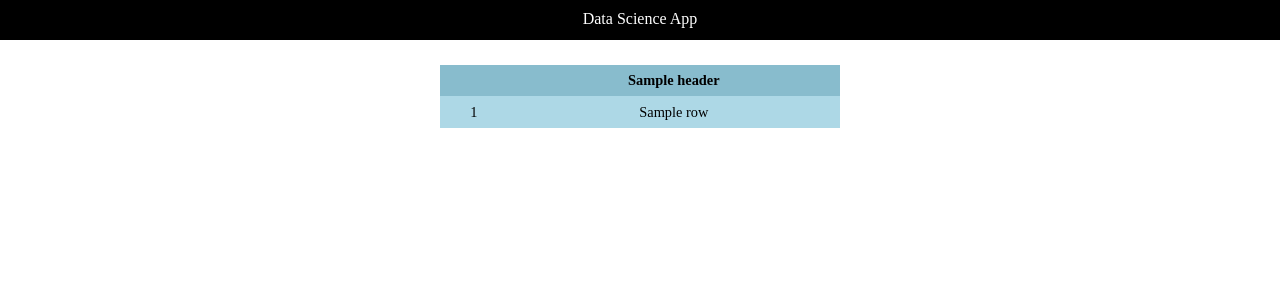
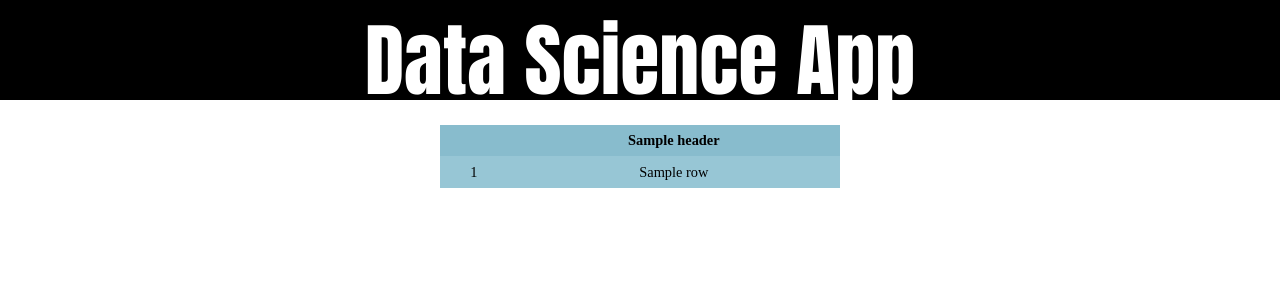
Before and after one commit to EricC1019/DataScienceApp, a Flask app: template templates/csv-head.html in a window 1280 px wide. Shown: the top 300 px of the page. Run offline with Flask 3, Linux system fonts and the light colour scheme; the template is opened without the code that fills it: most values are stand-ins (such as "Sample title", 1, 10 or a date in 2020).

Commit message:
styles and layout update

```diff
--- a/app.py
+++ b/app.py
@@ -13,20 +13,12 @@ import numpy as np
 app = Flask(__name__)
 
 # Home Page
-@app.route('/')
-def home():
-    return render_template("index.html")
-
-# Upload Page
-# UPLOAD_FOLDER = os.getcwd() + '/uploads'
-# app.config['UPLOAD_FOLDER'] = UPLOAD_FOLDER
 ALLOWED_EXTENSIONS = {'csv'}
-
 def allowed_file(filename):
     return '.' in filename and filename.rsplit('.', 1)[1].lower() in ALLOWED_EXTENSIONS
 
-@app.route('/upload', methods=["GET", "POST"])
-def upload():
+@app.route('/', methods=["GET", "POST"])
+def home():
     if request.method == "POST":
         print("post")
         if 'file' not in request.files:
@@ -45,7 +37,7 @@ def upload():
             # return "successful"
             # return redirect('/csv-head')
     print("render")
-    return render_template('upload.html')
+    return render_template('index.html')
 
 
 # Debug mode
--- a/templates/base.html
+++ b/templates/base.html
@@ -7,49 +7,54 @@
     <title>DS APP</title>
     <link rel="stylesheet" href="{{url_for('static', filename='css/main.css')}}">
     <style>
+        :root{
+            --table-header-color: #88bccd;
+            --table-odd-color: #97c6d5;
+            --table-even-color: #add8e6;
+        }
         .header{
             width: 100vw;
-            height: 30px;
+            height: 100px;
             background-color: black;
             text-align: center;
-            padding-top: 10px;
-            font: bold arial 20px;
+        }
+        a{
+            text-decoration: none;
+        }
+        .header-title{
+            font-family: Impact, Haettenschweiler, 'Arial Narrow Bold', sans-serif;
+            font-size: 80px;
             color: white;
         }
-        a{
-            font: bold arial 20px;
-            color: white;
-        }
-        table{
+        table {
             margin: 25px;
             border-collapse: collapse;
             font-size: 0.9em;
             min-width: 400px;
             text-align: center;
-
         }
-        table tbody tr:nth-of-type(even){
-            background-color: #97c6d5;
-
+        th {
+            padding: .5em;
+            background-color: var(--table-header-color);
         }
-        th{
-            padding: .5em;
-            background-color: #88bccd;
+        tr:nth-child(odd) {
+            background-color: var(--table-odd-color);
+        }
+        tr:nth-child(even) td {
+            background-color: var(--table-even-color);
         }
         td{
             padding: .5em;
-            background-color: #add8e6;
         }
-        a{
-            color: black;
-        }
+
     </style>
     {% block head %}{% endblock %}
 </head>
 <body>
-    <a href="/">
-        <header class="header">Data Science App</header>
-    </a>
+
+    <header class="header">
+        <a href="/" class="header-title"> Data Science App </a>
+    </header>
     {% block body %}{% endblock %}
 </body>
 </html>
--- a/templates/csv-head.html
+++ b/templates/csv-head.html
@@ -11,6 +11,7 @@
     <table>
         <thead>
             <tr>
+                <!-- table headers -->
                 <th></th>
                 {% for header in df.columns %}
                 <th>{{header}}</th>
@@ -18,9 +19,20 @@
             </tr>
         </thead>
         <tbody>
+            <!-- add each row -->
             {% for index, row in df.iterrows() %}
-                <tr>
+                <!-- even and odd colors -->
+                <tr
+                    {% if loop.index is even %}
+                        class="even"
+                    {% else %}
+                        class="odd"
+                    {% endif %}
+                    >
+                    <!-- add index -->
                     <td>{{index}}</td>
+
+                    <!-- add each column in each row -->
                     {% for col in df.columns %}
                         <td>{{ row[col] }}</td>
                     {% endfor %}
```
Also changed, not shown: templates/index.html (+25 -1 lines), templates/upload.html (deleted, +0 -12 lines).
